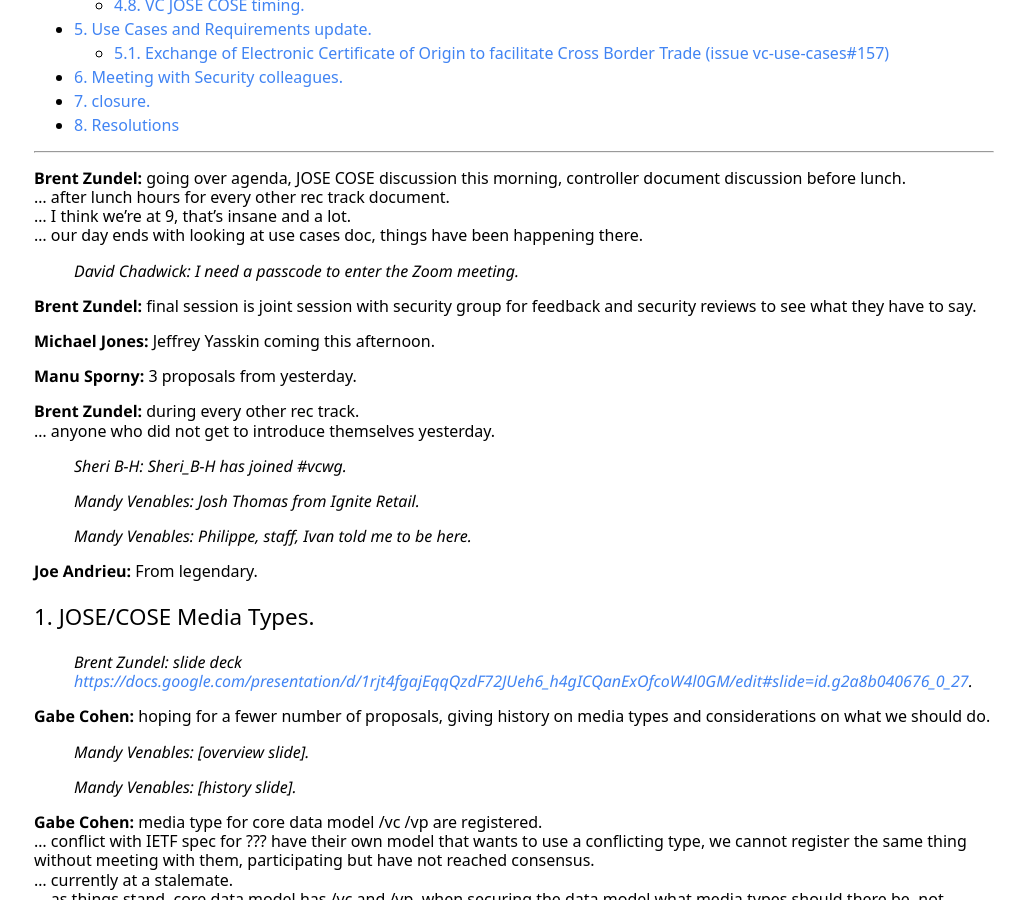
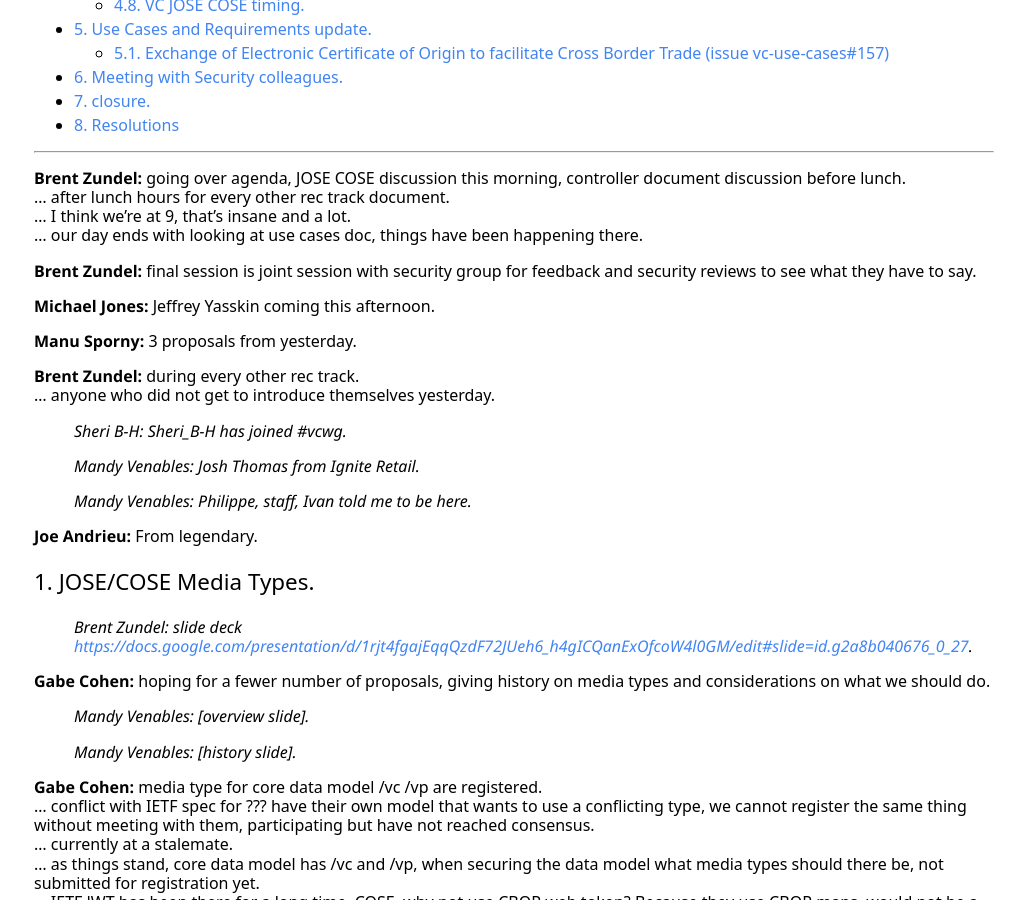
Before and after one commit to w3c/verifiable-credentials, a Jekyll site: the page built from _minutes/2024-09-27-vcwg.md, in a window 1280 px wide and 900 px high, scrolled down 1206 px. Shown: the whole window, without its empty margins (254-1275 px from the left). Built offline with Jekyll 4.4.1, drawn with Linux system fonts in a browser that asks for light colours; some web fonts are replaced.

Commit message:
Update 2024-09-27-vcwg.md
Removed unnecessary comment on askinmg for zoom infor.

```diff
--- a/_minutes/2024-09-27-vcwg.md
+++ b/_minutes/2024-09-27-vcwg.md
@@ -236,7 +236,6 @@ See also the [Agenda](https://www.w3.org/events/meetings/e72511c0-04a5-495d-87d9
 … I think we're at 9, that's insane and a lot.
 … our day ends with looking at use cases doc, things have been happening there.
 
-> *David Chadwick:* I need a passcode to enter the Zoom meeting.
 
 **Brent Zundel:** final session is joint session with security group for feedback and security reviews to see what they have to say.
 
```
